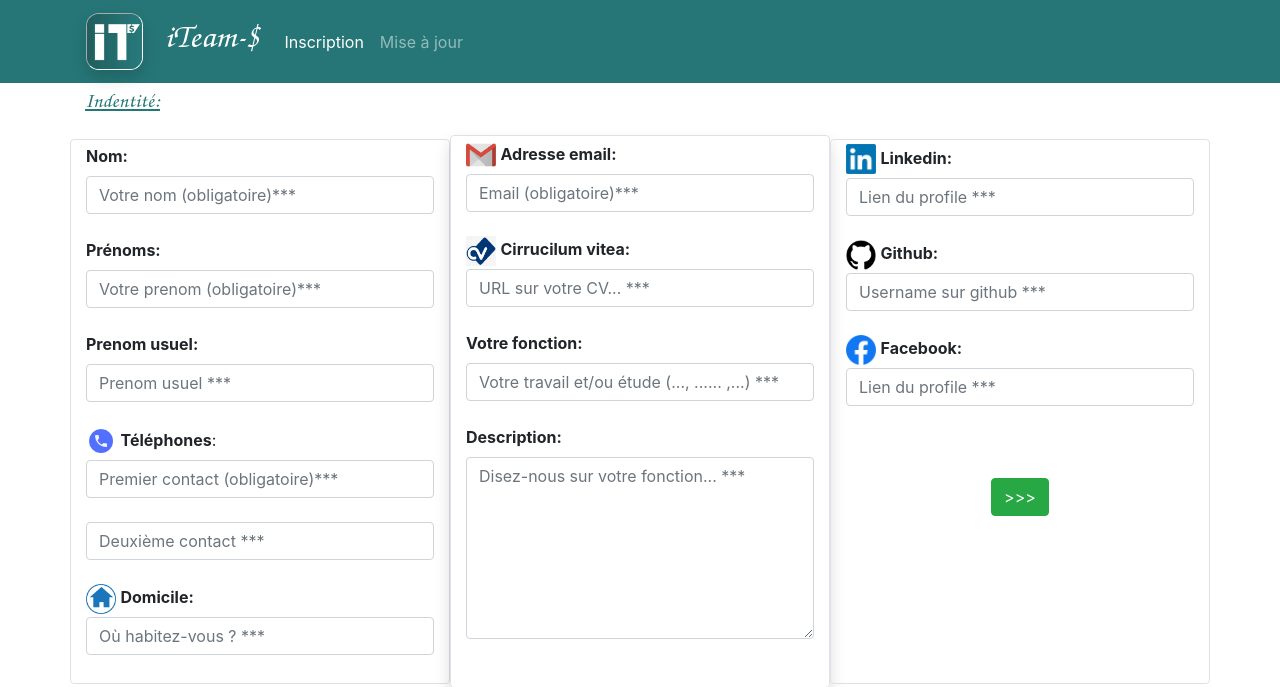
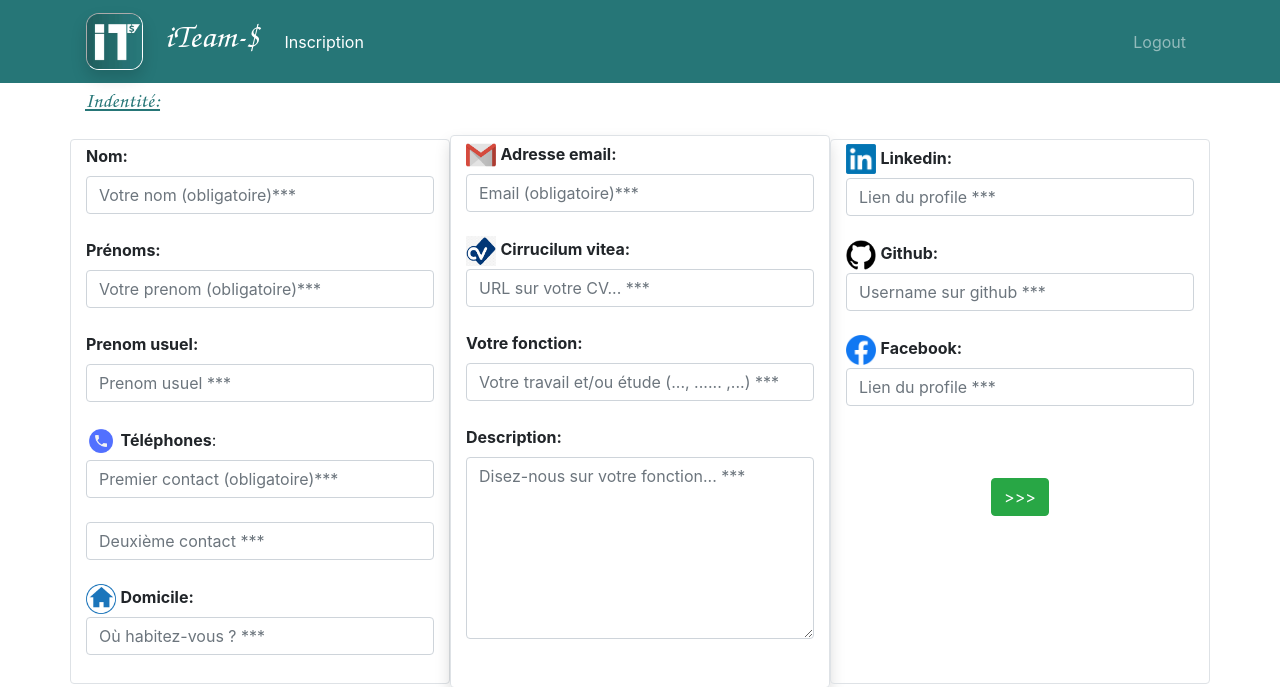
Before and after one commit to iTeam-S/Gestion-Portfolio, a PHP site: page /views/inscription.php in a window 1280 px wide. Shown: the top 687 px of the page. Run offline with PHP 8.4, Linux system fonts and the light colour scheme.

Commit message:
modification-deconnexion
suppression du bouton mis a jour et ajout de bouton deconnexion

```diff
--- a/includes/entete.php
+++ b/includes/entete.php
@@ -25,14 +25,18 @@
 					</button>
 					<div id="navbarContent" class="collapse navbar-collapse">
 						<ul class="navbar-nav">
-							<li class="nav-item active">
+							<li class="nav-item active if id=1">
 								<a href="inscription.php" class="nav-link">Inscription</a>
-							</li>
-							<li class="nav-item">
-								<a href="../index.php" class="nav-link"> Mise à jour</a>
 							</li>
 						</ul>
 					</div>
+                    <di>
+                        <ul class="navbar-nav">
+                            <li>
+					            <a href="../includes/logout.php" class="nav-link">Logout</a>
+                            </li>
+                        </ul>
+                    </div>
                 </nav>
             </div>
         </div>
--- a/index.php
+++ b/index.php
@@ -56,7 +56,7 @@
                 <div class="container">
                     <div class="row text-center">
                         <div class="col-12">
-                            <button id="connecter" type="button" class="btn btn-success">Se connecter</button>
+                            <button id="connecter" type="button" class="btn btn-success">Se connecter</a></button>
                         </div>
                         <div class="col-12 text-right">
                             <button id="inscription" type="button" class="btn btn-link">S'inscrire</button>
```
Also changed, not shown: includes/logout.php (added, +8 -0 lines).
